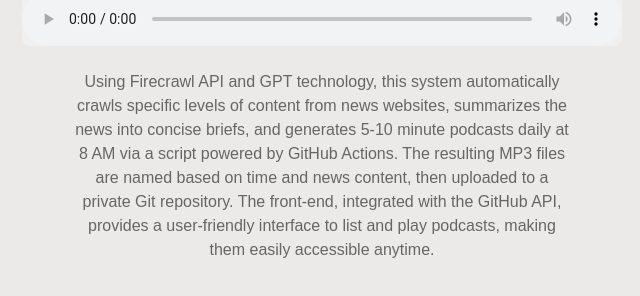
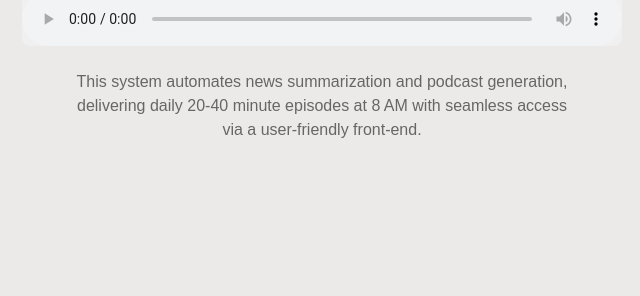
Before and after one commit to nagisa77/news-fetcher-platform, a Vue app: page / in a window 1280 px wide. Shown: the part 216-512 px from the top of the page, without its empty margins (318-958 px from the left). Built offline with nearby package versions, Linux system fonts and the light colour scheme; no server answers.

Commit message:
feat: update intro

```diff
--- a/src/App.vue
+++ b/src/App.vue
@@ -20,13 +20,9 @@
       </div>
 
       <p class="intro">
-        Using Firecrawl API and GPT technology,
-        this system automatically crawls specific levels of content from news websites,
-        summarizes the news into concise briefs, and generates 5-10 minute podcasts daily at
-        8 AM via a script powered by GitHub Actions. The resulting MP3 files are named based on
-        time and news content, then uploaded to a private Git repository. The front-end,
-        integrated with the GitHub API, provides a user-friendly interface to list and play podcasts,
-        making them easily accessible anytime.
+        This system automates news summarization and podcast generation,
+        delivering daily 20-40 minute episodes at 8 AM with seamless access
+        via a user-friendly front-end.
       </p>
     </div>
   </div>
```
